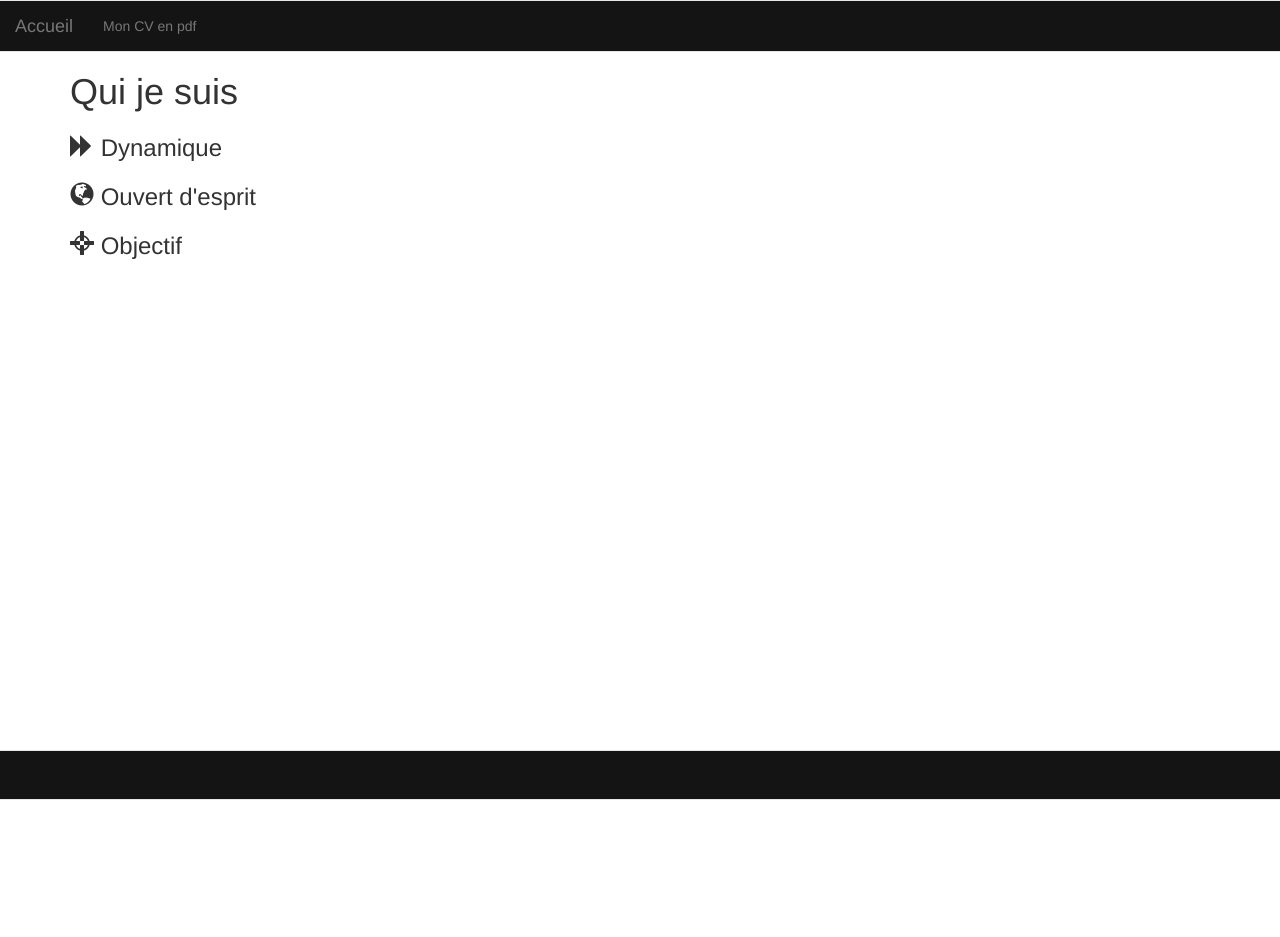
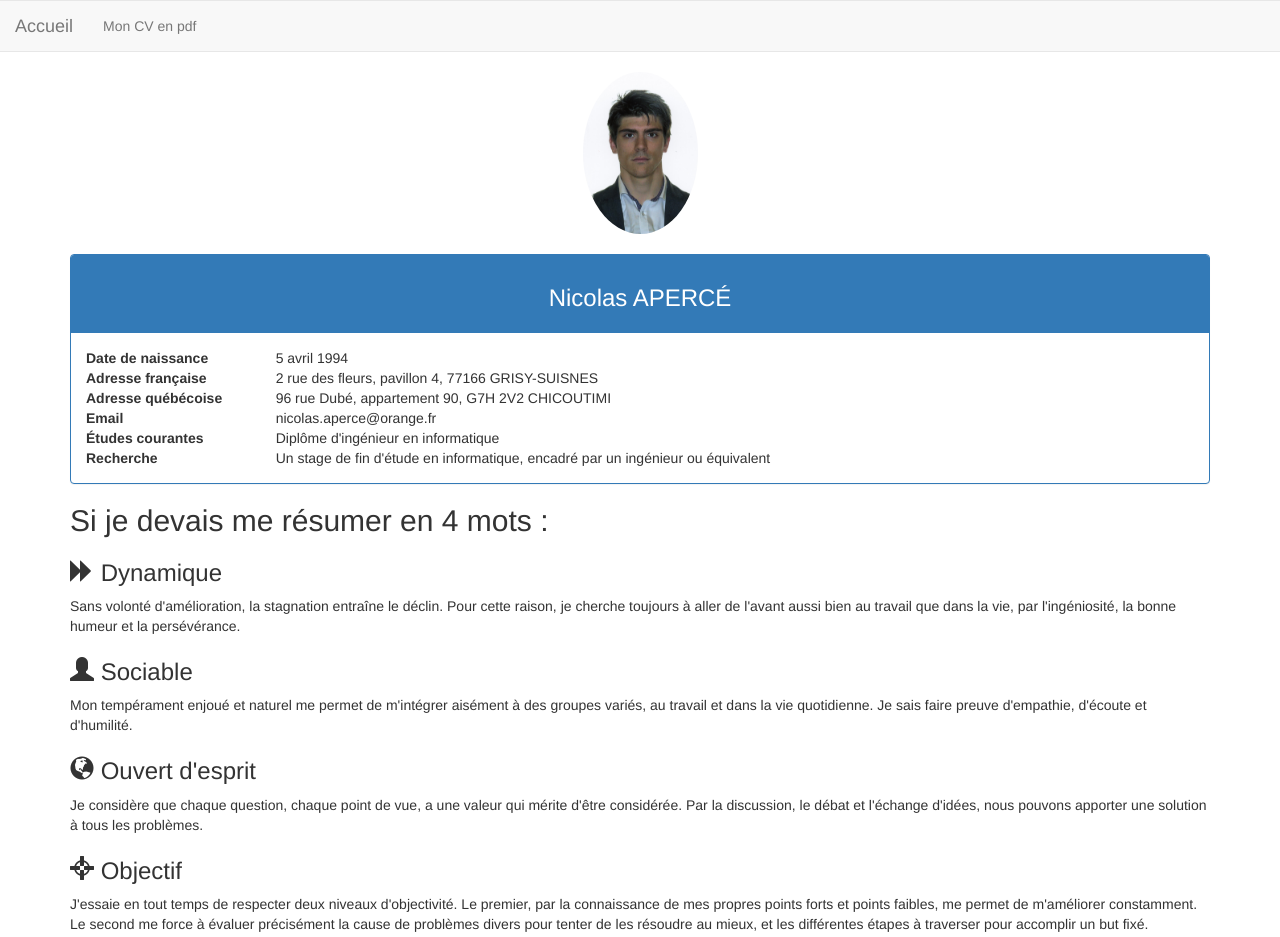
Before and after one commit to Nicaps/portfolio, a website: page index.html at #!/about in a window 1280 px wide. Shown: the top 937 px of the page. Before the commit the page ends 800 px from the top, so only its background shows below. Drawn offline with nearby package versions, Linux system fonts and the light colour scheme; some packages are replaced by stand-ins of ours.

Commit message:
A propos

```diff
--- a/client/modules/aboutMe/aboutMe.html
+++ b/client/modules/aboutMe/aboutMe.html
@@ -1,5 +1,21 @@
 <div class="container">
-  <h1>{{title}}</h1>
+  <img class="img-circle img-profile center-block" src="../../../ressources/images/nicolasAperce.jpg" alt="Nicolas APERCÉ">
+  <div class="panel panel-primary">
+    <div class="panel-heading text-center">
+      <h3>Nicolas APERCÉ</h3>
+    </div>
+    <div class="panel-body">
+      <div ng-repeat="info in identity" class="row">
+        <div class="col-md-2">
+          <strong>{{info.label}}</strong>
+        </div>
+        <div class="col-md-10">
+          {{info.description}}
+        </div>
+      </div>
+    </div>
+  </div>
+  <h2>Si je devais me résumer en {{personality.length}} mots :</h2>
   <div ng-repeat="trait in personality" class="">
     <h3><span class="glyphicon {{trait.icon}}"></span> {{trait.label}}</h3>
     <p>{{trait.description}}</p>
--- a/client/modules/aboutMe/aboutMeCtrl.js
+++ b/client/modules/aboutMe/aboutMeCtrl.js
@@ -1,20 +1,57 @@
 angular.module('portfolio').controller('aboutMeCtrl',function($scope){
-  $scope.title = 'Qui je suis'
   $scope.personality = [
     {
       label:'Dynamique',
-      description:'',
+      description:'Sans volonté d\'amélioration, la stagnation entraîne le déclin. Pour cette raison, je cherche \
+        toujours à aller de l\'avant aussi bien au travail que dans la vie, par l\'ingéniosité, la bonne humeur et \
+        la persévérance.',
       icon:'glyphicon-forward'
     },
     {
+      label:'Sociable',
+      description:'Mon tempérament enjoué et naturel me permet de m\'intégrer aisément à des groupes variés, \
+        au travail et dans la vie quotidienne. Je sais faire preuve d\'empathie, d\'écoute et d\'humilité.',
+      icon:'glyphicon-user'
+    },
+    {
       label:'Ouvert d\'esprit',
-      description:'',
+      description:'Je considère que chaque question, chaque point de vue, a une valeur qui mérite d\'être considérée. \
+        Par la discussion, le débat et l\'échange d\'idées, nous pouvons apporter une solution à tous les problèmes.',
       icon:'glyphicon-globe'
     },
     {
       label:'Objectif',
-      description:'',
+      description:'J\'essaie en tout temps de respecter deux niveaux d\'objectivité. Le premier, par la connaissance de mes propres \
+        points forts et points faibles, me permet de m\'améliorer constamment. Le second me force à évaluer précisément la cause de \
+        problèmes divers pour tenter de les résoudre au mieux, et les différentes étapes à traverser pour accomplir un but fixé.',
       icon:'glyphicon-screenshot'
     }
   ]
+
+  $scope.identity = [
+    {
+      label:'Date de naissance',
+      description:'5 avril 1994'
+    },
+    {
+      label:'Adresse française',
+      description:'2 rue des fleurs, pavillon 4, 77166 GRISY-SUISNES'
+    },
+    {
+      label:'Adresse québécoise',
+      description:'96 rue Dubé, appartement 90, G7H 2V2 CHICOUTIMI'
+    },
+    {
+      label:'Email',
+      description:'nicolas.aperce@orange.fr'
+    },
+    {
+      label:'Études courantes',
+      description:'Diplôme d\'ingénieur en informatique'
+    },
+    {
+      label:'Recherche',
+      description:'Un stage de fin d\'étude en informatique, encadré par un ingénieur ou équivalent'
+    }
+  ]
 })
--- a/style.css
+++ b/style.css
@@ -28,7 +28,7 @@ body {
 }
 
 .card-block {
-  background: #0a10b5;
+  background: #325d88;
   border-radius: 10px;
   padding: 10px;
   margin: 10px;
@@ -37,7 +37,7 @@ body {
 }
 
 .card-text, .card-title {
-  color: #a5e8ff;
+  color: white;
 }
 
 footer {
@@ -50,9 +50,16 @@ html {
   height: 100%;
 }
 
+.img-profile {
+  width: 115px;
+  height: auto;
+  margin-top: 20px;
+  margin-bottom: 20px;
+}
+
 .jumbotron {
   background: none;
-  color: #72dbff;
+  color: white;
   text-align: center;
   margin: 0px;
   padding: 0px;
@@ -63,7 +70,7 @@ html {
 }
 
 .navbar {
-  background-color: #141414;
+  /*background-color: #141414;*/
   border-left: none;
   border-right: none;
   margin: 0px;
```
Also changed, not shown: ressources/images/nicolasAperce.jpg (added).
